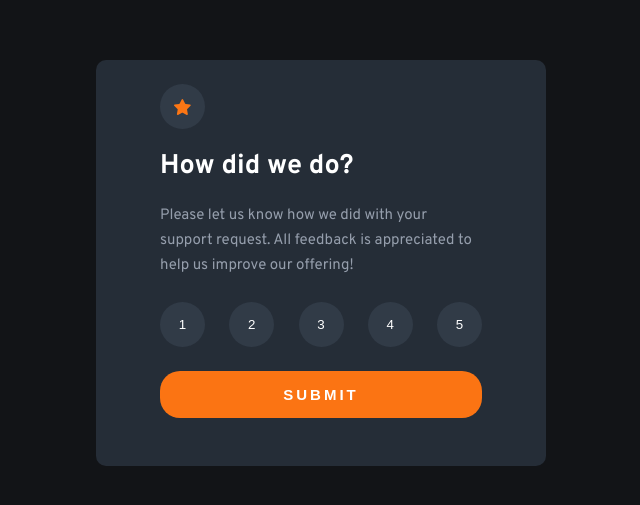
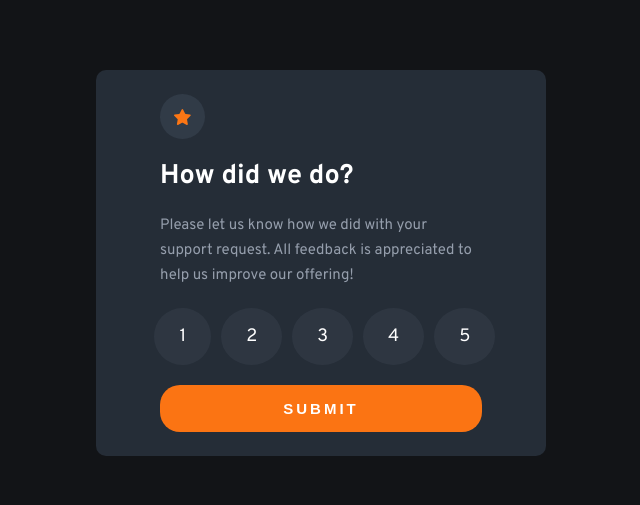
Before and after one commit to JimeBlue/interactive-rating-component, a plain HTML site: page index.html in a window 1280 px wide. Shown: the part 137-642 px from the top of the page, without its empty margins (319-959 px from the left). Drawn offline with Linux system fonts and the light colour scheme.

Commit message:
Add radion buttons and style them

```diff
--- a/index.html
+++ b/index.html
@@ -27,55 +27,30 @@
             Please let us know how we did with your support request. All
             feedback is appreciated to help us improve our offering!
           </p>
-          <form id="raiting-form" class="rating__form">
-            <ul class="rating__list">
+          <form action="/">
+            <ul>
               <li>
-                <input
-                  type="button"
-                  name="rating"
-                  id="num1"
-                  value="1"
-                  class="rating__value"
-                />
+                <input type="radio" name="rating" id="1" value="1" />
+                <label for="1">1</label>
               </li>
               <li>
-                <input
-                  type="button"
-                  name="rating"
-                  id="num2"
-                  value="2"
-                  class="rating__value"
-                />
+                <input type="radio" name="rating" id="2" value="2" />
+                <label for="2">2</label>
               </li>
               <li>
-                <input
-                  type="button"
-                  name="rating"
-                  id="num2"
-                  value="3"
-                  class="rating__value"
-                />
+                <input type="radio" name="rating" id="3" value="3" />
+                <label for="3">3</label>
               </li>
               <li>
-                <input
-                  type="button"
-                  name="rating"
-                  id="num4"
-                  value="4"
-                  class="rating__value"
-                />
+                <input type="radio" name="rating" id="4" value="4" />
+                <label for="4">4</label>
               </li>
               <li>
-                <input
-                  type="button"
-                  name="rating"
-                  id="num5"
-                  value="5"
-                  class="rating__value"
-                />
+                <input type="radio" name="rating" id="5" value="5" />
+                <label for="5">5</label>
               </li>
             </ul>
-            <button class="btn">Submit</button>
+            <button type="submit" class="btn">submit</button>
           </form>
         </div>
       </div>
--- a/style.css
+++ b/style.css
@@ -87,34 +87,36 @@ h1 {
 
 /* Form */
 
-.rating__form {
-  margin: 1.5rem 0;
+ul {
+  list-style: none;
+  display: flex;
+  justify-content: center;
+  align-items: center;
+  width: 90%;
 }
 
-.rating__list {
-  display: flex;
-  justify-content: space-between;
-  list-style: none;
-  max-width: 95%;
-  padding: 0;
-  margin-bottom: 1.5rem;
+input[type='radio'] {
+  display: none;
 }
-
-.rating__value {
-  width: 45px;
-  height: 45px;
-  border-radius: 100%;
-  background: #313b47;
-  border: none;
-  color: var(--white);
+input:checked {
+  background: PaleVioletRed;
 }
-
-.new {
-  background: var(--Orange);
+label {
+  cursor: pointer;
+  background-color: rgba(124, 135, 152, 0.1);
+  padding: 17px 25px;
+  font-size: 1.2em;
+  border-radius: 50%;
+  display: inline-block;
+  margin: 5px;
 }
-
-.rating__value:hover {
-  background: var(--light-grey);
+input:hover + label {
+  background-color: hsl(216, 12%, 54%);
+  color: white;
+}
+input:checked + label {
+  background-color: hsl(25, 97%, 53%);
+  color: white;
 }
 
 .btn {
@@ -139,10 +141,6 @@ h1 {
   .rating__container {
     padding: 1.5rem 4rem;
     margin: 0 auto;
-  }
-
-  .rating__list {
-    max-width: 100%;
   }
 }
 
```
